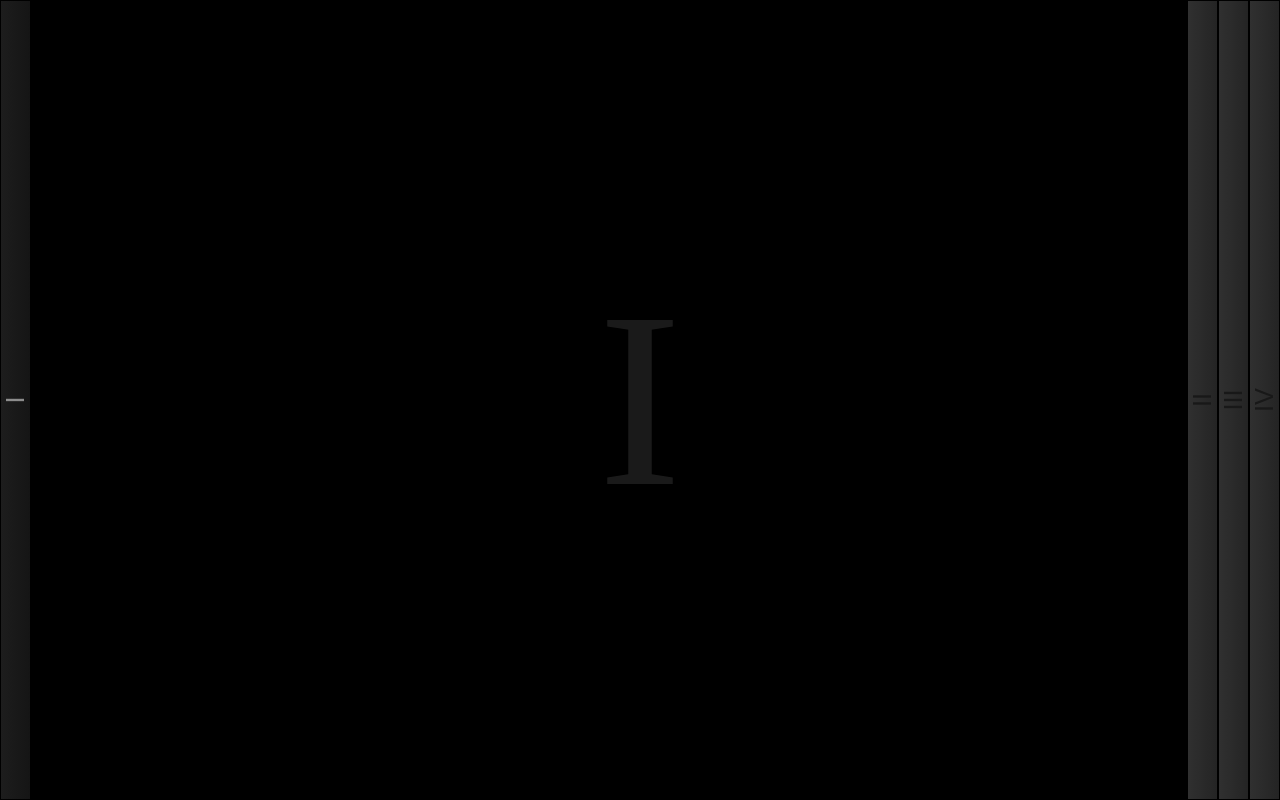
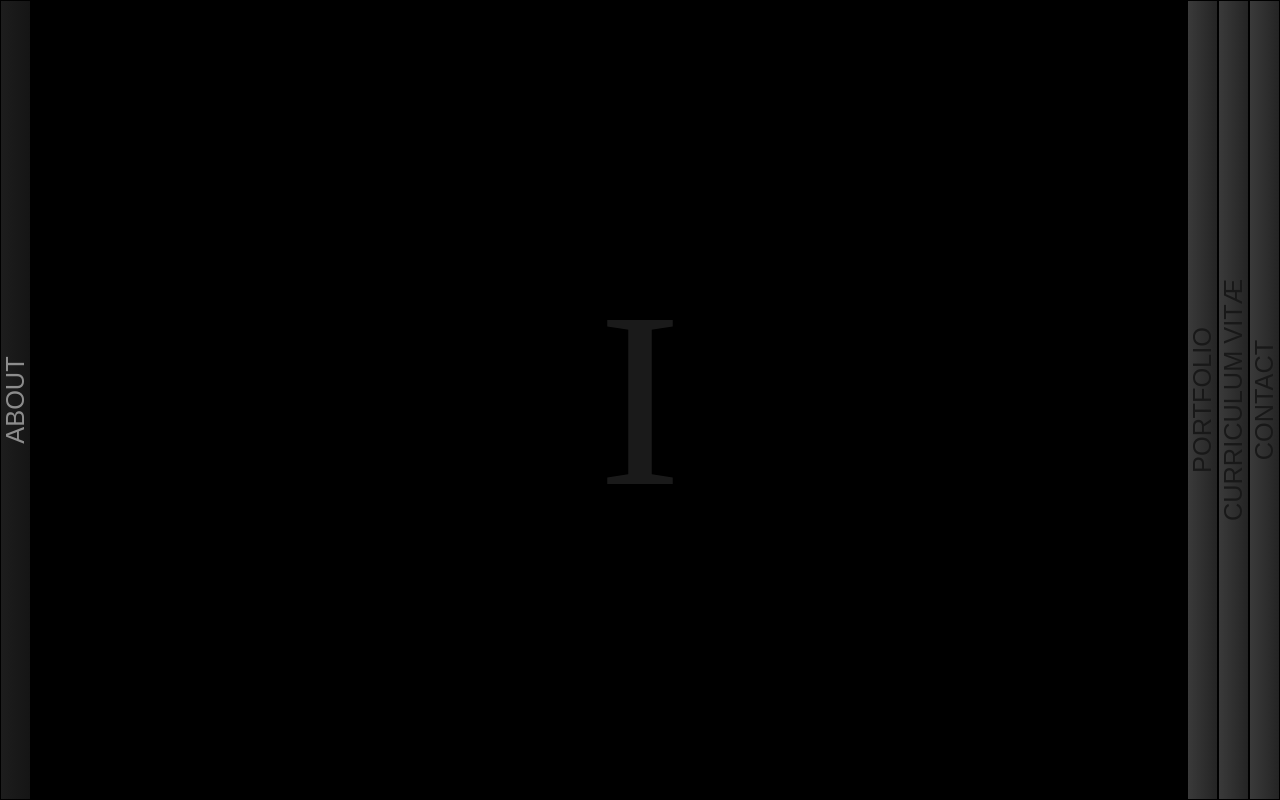
Before and after one commit to AlexandreHamm/cv, a PHP site: page / in a window 1280 px wide. Run offline with PHP 8.4, Linux system fonts and the light colour scheme.

Commit message:
buttons name

```diff
--- a/index.php
+++ b/index.php
@@ -9,10 +9,10 @@
 </head>
 <body>
     <nav>
-        <button onclick='four()'><p>IV</p></button>
-        <button onclick='three()'><p>III</p></button>
-        <button onclick='two()'><p>II</p></button>
-        <button onclick='one()'><p class='active'>I</p></button>
+        <button onclick='four()'><p>contact</p></button>
+        <button onclick='three()'><p>curriculum vitæ</p></button>
+        <button onclick='two()'><p>portfolio</p></button>
+        <button onclick='one()'><p class='active'>about</p></button>
     </nav>
     <section class='content'>
         <div class="content__main">
--- a/style.css
+++ b/style.css
@@ -34,9 +34,8 @@ body{
     justify-content: center;
 }
 .slide--content{
-    width: 100vh;
+    width: 80vw;
     height: 100vh;
-    border-radius: 50%;
     box-shadow: inset 0 0 10em 10em #000;
 }
 .content__bg{
@@ -50,10 +49,6 @@ body{
     overflow: hidden;
 }
 .content__bg--counter{
-    /* transform: translateY(0); */
-    /* transform: translateY(-25%); */
-    /* transform: translateY(-50%); */
-    /* transform: translateY(-75%); */
     transition: .3s ease-in-out;
 }
 .content__bg--counterSlide{
@@ -94,7 +89,7 @@ nav > button:nth-child(4){
 nav > button > p{
     cursor: pointer;
     flex: 1;
-    background-image: linear-gradient(to top, #242424 0%, #303030 100%);
+    background-image: linear-gradient(to top, #242424 0%, #3A3A3A 100%);
     display: flex;
     align-items: center;
     justify-content: center;
@@ -105,7 +100,8 @@ nav > button > p{
     color: #181818;
     position: relative;
     z-index: 2;
-    filter: drop-shadow(0 1px 1px  rgba(#fff, 0.15)) url(#inset-shadow)
+    filter: drop-shadow(0 1px 1px  rgba(#fff, 0.15)) url(#inset-shadow);
+    text-transform: uppercase;
 }
 nav > button > p::before{
     content: "";
```
